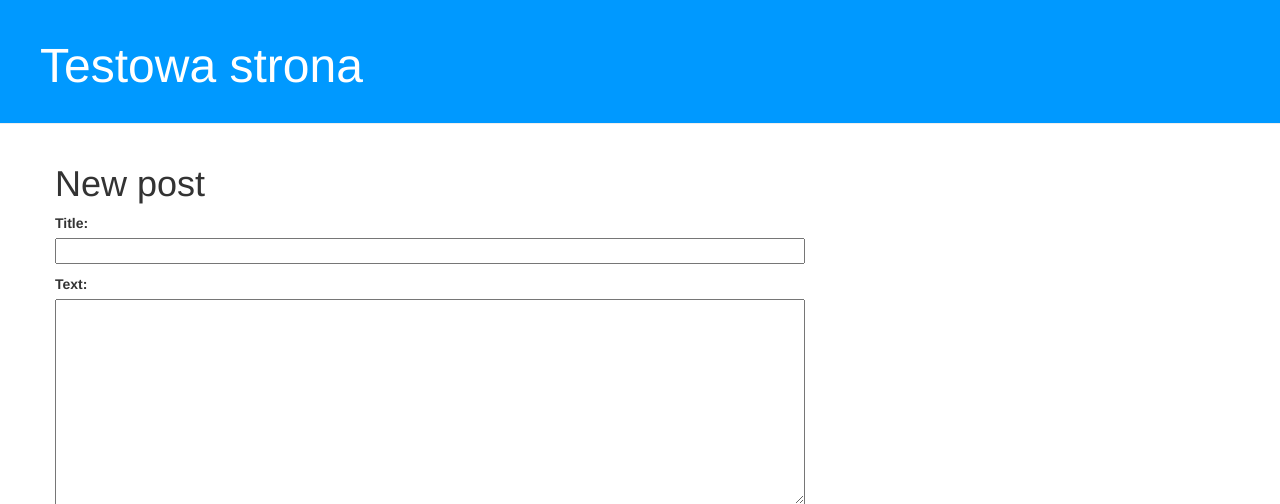
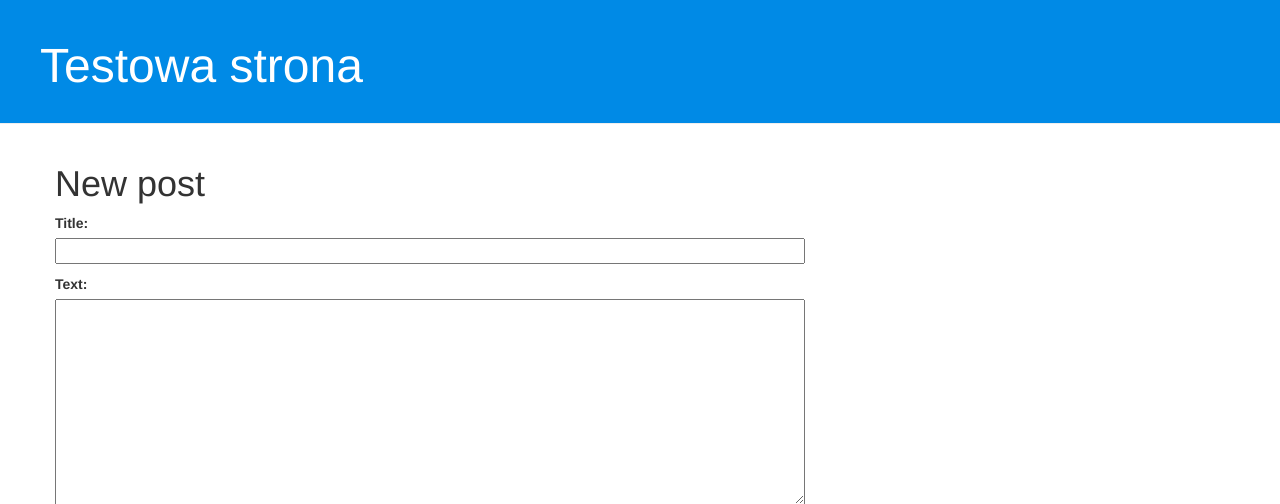
Before and after one commit to PatrykKolacz/mi-first-blog, a Django app: page /post/new in a window 1280 px wide. Shown: the top 504 px of the page. Run offline with Django 3.2, Linux system fonts and the light colour scheme; some libraries are stand-ins or nearby versions.

Commit message:
background-color

```diff
--- a/blog/static/css/blog.css
+++ b/blog/static/css/blog.css
@@ -1,5 +1,5 @@
 .page-header {
-    background-color: #0099ff;
+    background-color: #008ae6;
     margin-top: 0;
     padding: 20px 20px 20px 40px;
 }
```
